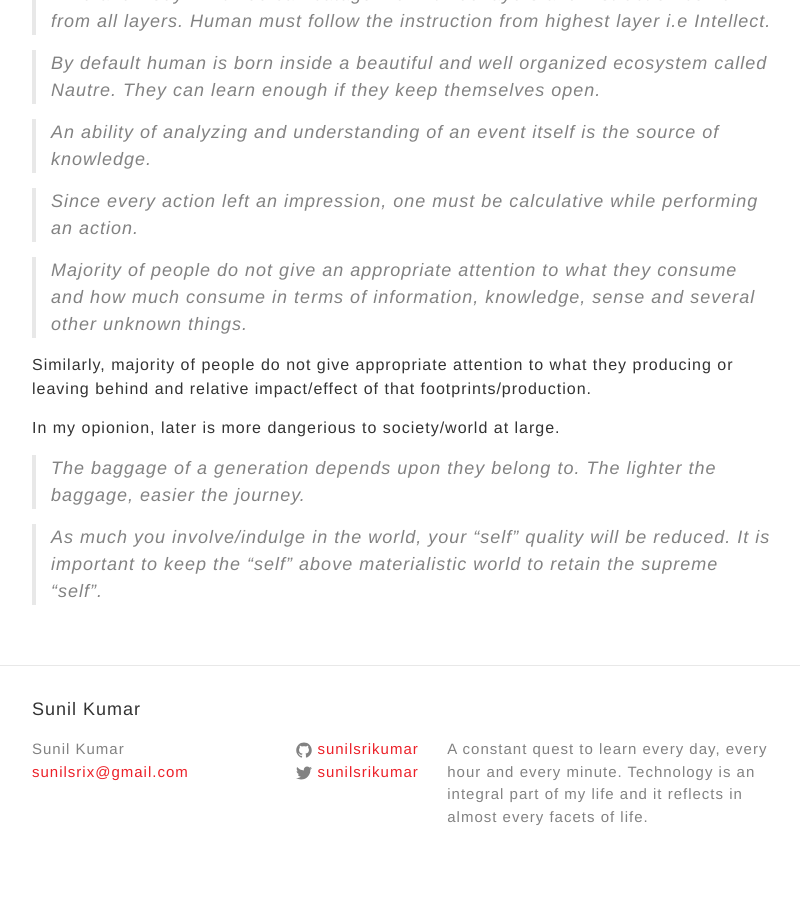
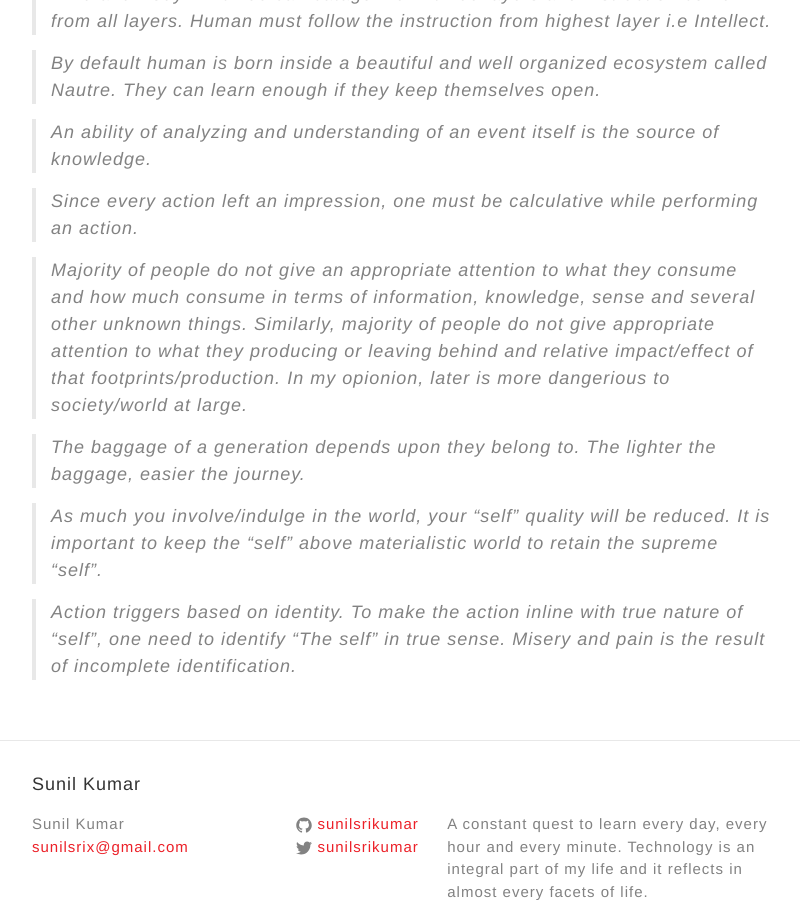
Before and after one commit to sunilsrikumar/sunilsrikumar.github.io, a Jekyll site: the page built from quotes.md, in a window 1280 px wide and 900 px high, scrolled down 1443 px. Shown: the whole window, without its empty margins (238-1038 px from the left). Built offline with Jekyll 4.4.1, drawn with Linux system fonts in a browser that asks for light colours.

Commit message:
[Update]Quotes

```diff
--- a/quotes.md
+++ b/quotes.md
@@ -49,12 +49,11 @@ Human must follow the instruction from highest layer i.e Intellect.
 
 > Since every action left an impression, one must be calculative while performing an action.
 
-> Majority of people do not give an appropriate attention to what they consume and how much consume in terms of information, knowledge, sense and several other unknown things.
+> Majority of people do not give an appropriate attention to what they consume and how much consume in terms of information, knowledge, sense and several other unknown things. Similarly, majority of people do not give appropriate attention to what they producing or leaving behind and relative impact/effect of that footprints/production. In my opionion, later is more dangerious to society/world at large.
 
-Similarly, majority of people do not give appropriate attention to what they producing or leaving behind and relative impact/effect of that footprints/production.
-
-In my opionion, later is more dangerious to society/world at large.
 
 > The baggage of a generation depends upon they belong to. The lighter the baggage, easier the journey.
 
 > As much you involve/indulge in the world, your "self" quality will be reduced. It is important to keep the "self" above materialistic world to retain the supreme "self".
+
+> Action triggers based on identity. To make the action inline with true nature of "self", one need to identify "The self" in true sense. Misery and pain is the result of incomplete identification.
```
